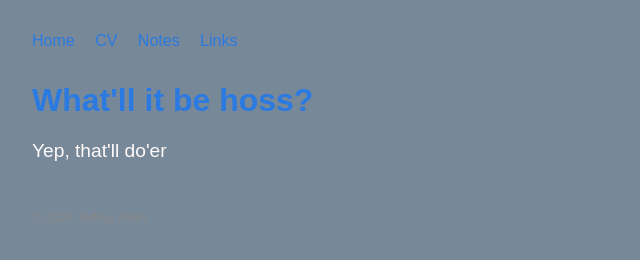
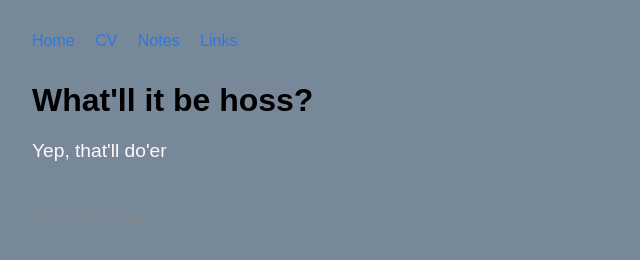
Before and after one commit to eudaimoniac/eudaimoniac.github.io, a plain HTML site: page index.html in a window 1280 px wide. Shown: the whole page, without its empty margins (0-640 px from the left). Drawn offline with Linux system fonts and the light colour scheme.

Commit message:
Update style.css

```diff
--- a/style.css
+++ b/style.css
@@ -7,7 +7,7 @@ body {
 }
 
 h1 {
-  color: #2a7ae2;
+  color: #000000;
 }
 
 p {
```
